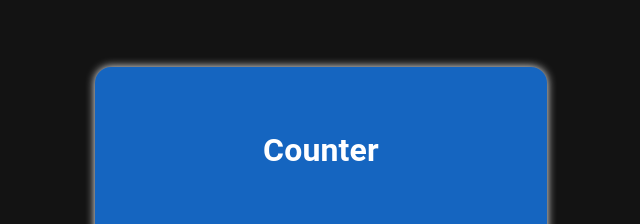
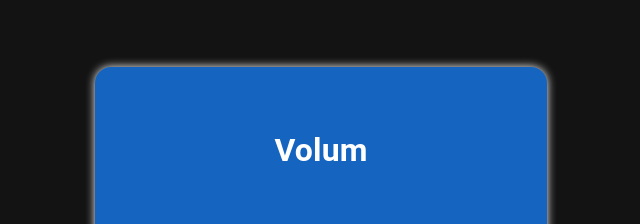
Before and after one commit to laurentiucm22/stateManager, a React (Create React App) app in the folder state-manager/: page / in a window 1280 px wide. Shown: the part 150-374 px from the top of the page, without its empty margins (319-959 px from the left). Built offline with nearby package versions, Linux system fonts and the light colour scheme; the HTML template or start-up script is replaced by a standard one.

Commit message:
small update

```diff
--- a/state-manager/src/components/Counter/Counter.js
+++ b/state-manager/src/components/Counter/Counter.js
@@ -22,7 +22,7 @@ const Counter = () => {
           boxShadow: "0px 0px 10px #fff",
         }}
       >
-        <h2 className={`${classes["counter_title"]}`}>Counter</h2>
+        <h2 className={`${classes["counter_title"]}`}>Volum</h2>
         <p className={`${classes["counter_value"]}`}>{state}</p>
         <Box
           sx={{
```
